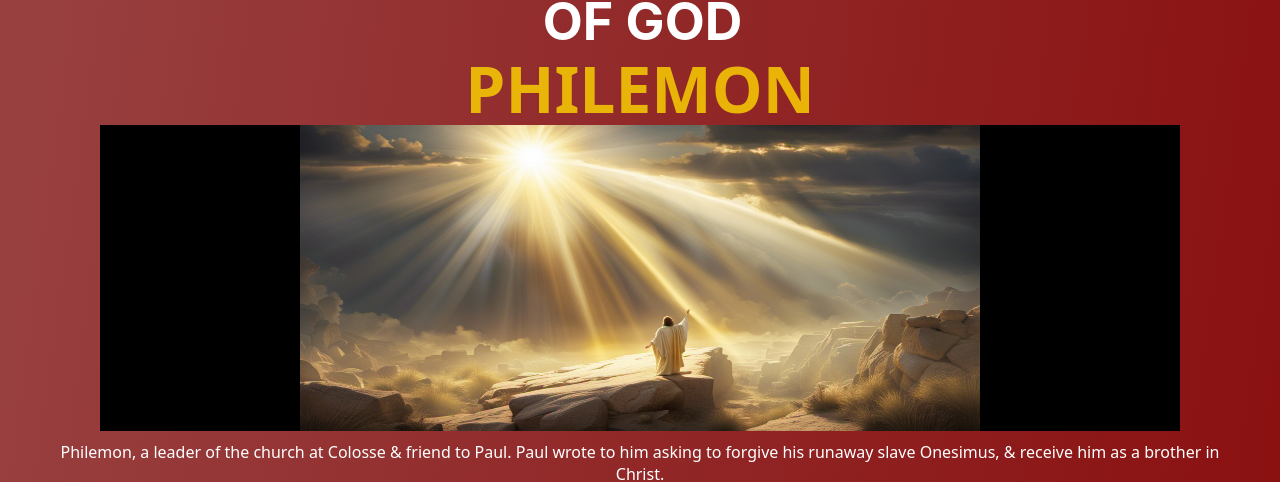
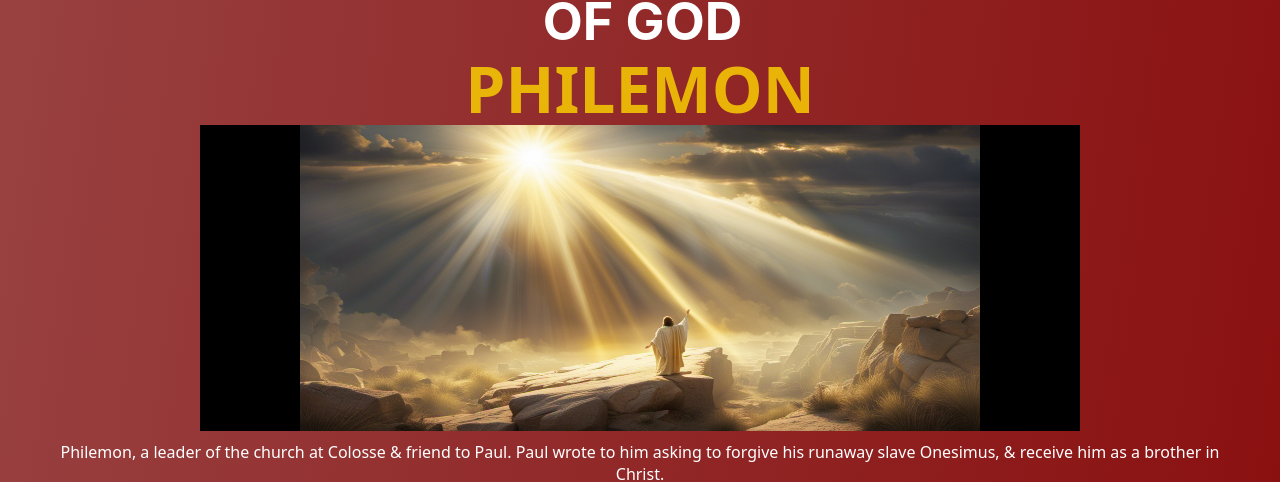
Before and after one commit to jnutt367/john, a Next.js app: page / in a window 1280 px wide. Shown: the part 7094-7576 px from the top of the page. Built offline with nearby package versions, Linux system fonts and the light colour scheme.

Commit message:
Update Home.module.css

```diff
--- a/styles/Home.module.css
+++ b/styles/Home.module.css
@@ -582,17 +582,19 @@
         padding-left: 120px;
     }
  .iframe {
-        padding-left: 300px;
-        padding-right: 300px;
-    }
+        padding-left: 100px;
+        padding-right: 100px;
+        margin-left: 100px;
+        margin-right: 100px;
+ }
 
 }
 @media (min-width: 1080px) {
          .image {
-        padding-left: 200px;
-        padding-right: 200px;
-        margin-left: 100px;
-        margin-right: 100px;
+        padding-left: 100px;
+        padding-right: 100px;
+        margin-left: 200px;
+        margin-right: 200px;
     }
 
         .grid {
```
